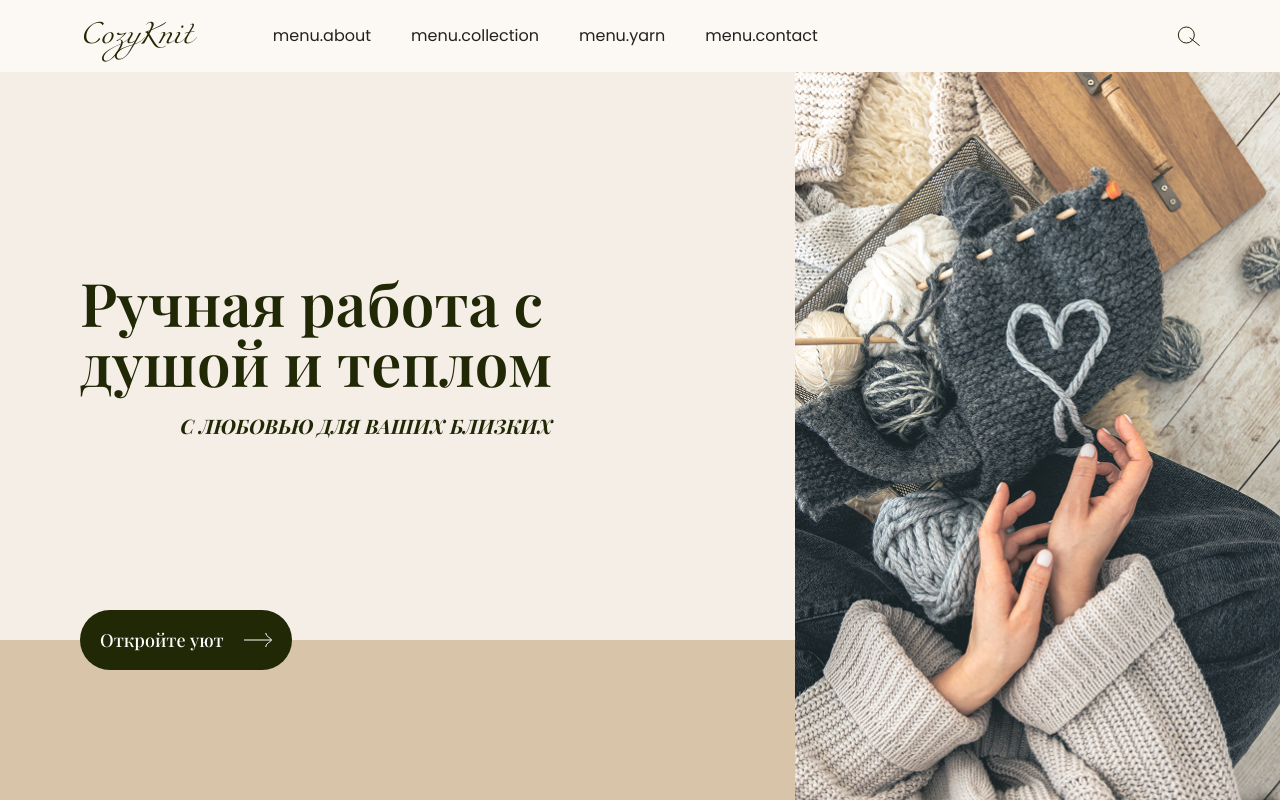
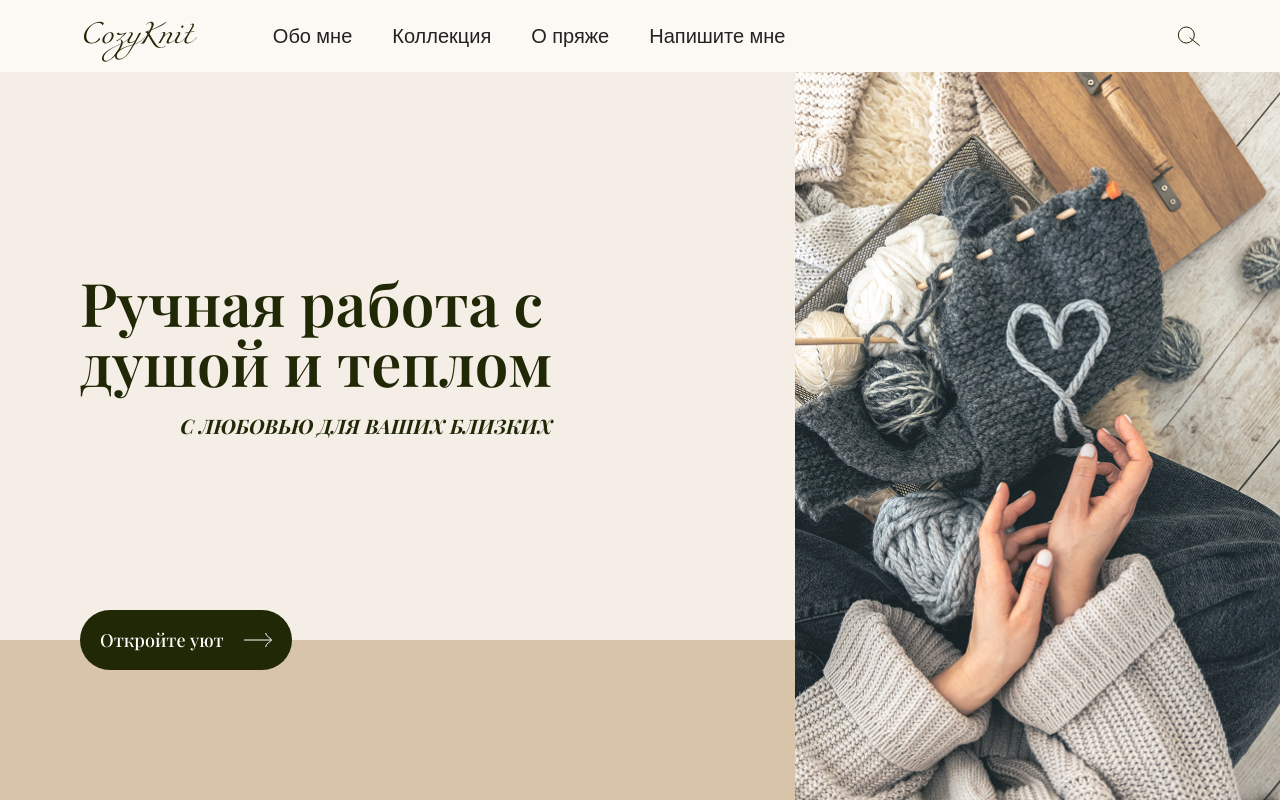
Before and after one commit to Nickolazy/CozyKnit, a React (Vite) app: page / in a window 1280 px wide. Shown: the top 802 px of the page. Built offline with nearby package versions, Linux system fonts and the light colour scheme.

Commit message:
improve scroll

```diff
--- a/src/components/Header.tsx
+++ b/src/components/Header.tsx
@@ -1,4 +1,3 @@
-import { useTranslation } from "react-i18next";
 import { ReactComponent as SearchIcon } from "../assets/img/icons/search.svg"
 import { ReactComponent as MenuIcon } from "../assets/img/icons/menu.svg"
 
@@ -7,48 +6,51 @@ import { Link } from "react-scroll"
 const Header = () => {
   const IS_SMOOTH_SCROLL = true
   const IS_HASH_SPY = true
+  const HEADER_HEIGHT = 72
   const DURATION_SCROLL = 500
-
-  const { t } = useTranslation()
 
   return (
     <div className="h-[var(--header-height)] sticky top-0 bg-milky z-50">
       <div className="container flex justify-between py-5">
-        <div className="flex items-center gap-x-10 lg:gap-x-20 select-none">
-          <div className="font-logo font-normal text-2xl text-green cursor-pointer">
+        <div className="flex items-center gap-x-10 lg:gap-x-20 font-normal select-none">
+          <div className="font-logo text-2xl text-green cursor-pointer">
           <Link
             to="splash"
             smooth={IS_SMOOTH_SCROLL}
             duration={DURATION_SCROLL}
             hashSpy={false}
+            offset={-HEADER_HEIGHT}
           >
             CozyKnit
           </Link>
           </div>
-          <nav className="max-md:hidden flex gap-x-10 [&>*]:cursor-pointer">
+          <nav className="max-md:hidden flex gap-x-10 text-xl [&>*]:cursor-pointer">
             <Link
               to="aboutMe"
               smooth={IS_SMOOTH_SCROLL}
               duration={DURATION_SCROLL}
               hashSpy={IS_HASH_SPY}
+              offset={-HEADER_HEIGHT}
             >
-              {t('menu.about')}
+              Обо мне
             </Link>
             <Link
               to="collection"
               smooth={IS_SMOOTH_SCROLL}
               duration={DURATION_SCROLL}
               hashSpy={IS_HASH_SPY}
+              offset={-HEADER_HEIGHT}
             >
-              {t('menu.collection')}
+              Коллекция
             </Link>
             <Link
               to="yarn"
               smooth={IS_SMOOTH_SCROLL}
               duration={DURATION_SCROLL}
               hashSpy={IS_HASH_SPY}
+              offset={-HEADER_HEIGHT}
             >
-              {t('menu.yarn')}
+              О пряже
             </Link>
             <Link
               to="contact"
@@ -56,7 +58,7 @@ const Header = () => {
               duration={DURATION_SCROLL}
               hashSpy={IS_HASH_SPY}
             >
-              {t('menu.contact')}
+              Напишите мне
             </Link>
           </nav>
         </div>
```
